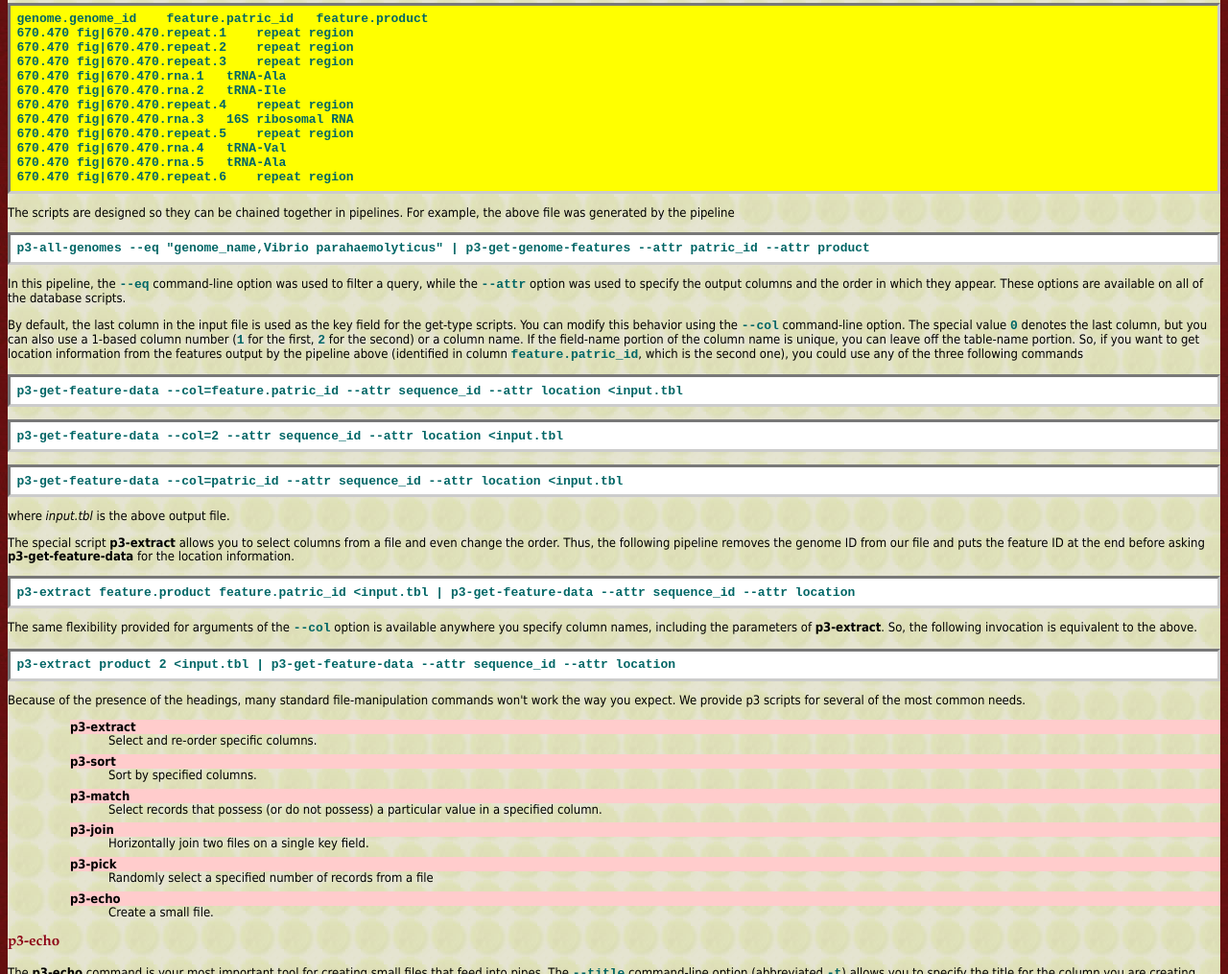
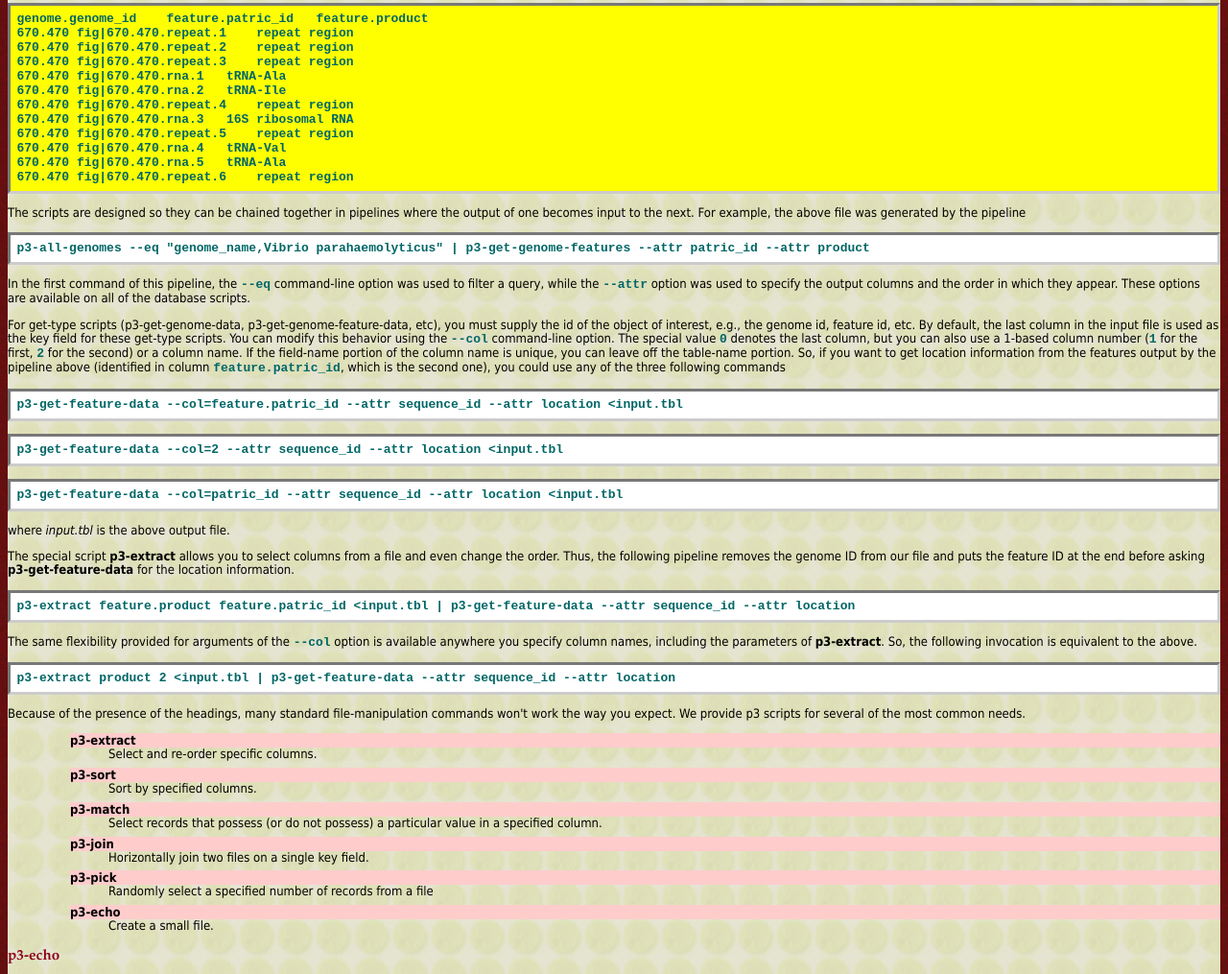
Before and after one commit to SEEDtk/Web, a plain HTML site: page Web/Tutorials/p3_CLI.html in a window 1280 px wide. Shown: the part 1980-2995 px from the top of the page at 96% size. Drawn offline with Linux system fonts and the light colour scheme.

Commit message:
Added some explanations to pipelines

```diff
--- a/Web/Tutorials/p3_CLI.html
+++ b/Web/Tutorials/p3_CLI.html
@@ -149,15 +149,15 @@ genome.genome_id    feature.patric_id   feature.product
 670.470 fig|670.470.rna.5   tRNA-Ala
 670.470 fig|670.470.repeat.6    repeat region
 </pre>
-<p>The scripts are designed so they can be chained together in pipelines. For example, the above file was generated by the
+<p>The scripts are designed so they can be chained together in pipelines where the output of one becomes input to the next. For example, the above file was generated by the
 pipeline</p>
 <pre class="call">
 p3-all-genomes --eq "genome_name,Vibrio parahaemolyticus" | p3-get-genome-features --attr patric_id --attr product
 </pre>
-<p>In this pipeline, the <code>--eq</code> command-line option was used to filter a query, while the
+<p>In the first command of this pipeline, the <code>--eq</code> command-line option was used to filter a query, while the
 <code>--attr</code> option was used to specify the output columns and the order in which they appear. These
 options are available on all of the database scripts.</p>
-<p>By default, the last column in the input file is used as the key field for the get-type scripts. You can modify this
+<p>For get-type scripts (p3-get-genome-data, p3-get-genome-feature-data, etc), you must supply the id of the object of interest, e.g., the genome id, feature id, etc. By default, the last column in the input file is used as the key field for these get-type scripts. You can modify this
 behavior using the <code>--col</code> command-line option. The special value <code>0</code> denotes the last column, but
 you can also use a 1-based column number (<code>1</code> for the first, <code>2</code> for the second) or a column name.
 If the field-name portion of the column name is unique, you can leave off the table-name portion.
```
